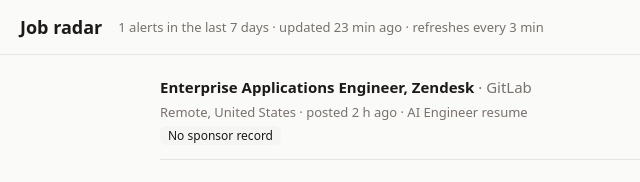
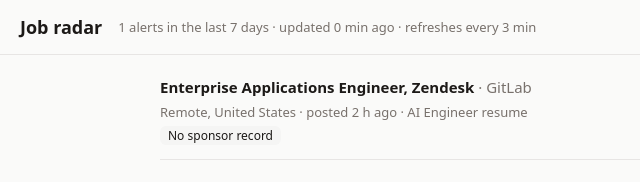
Before and after one commit to vedanthirekar/job-radar, a plain HTML site: page docs/index.html in a window 1280 px wide. Shown: the full height of the page, 0-640 px from the left. Drawn offline with Linux system fonts and the light colour scheme.

Commit message:
radar update seen jobs

```diff
--- a/docs/index.html
+++ b/docs/index.html
@@ -46,7 +46,7 @@
 <main id="list"></main>
 <script>
 const JOBS = [{"checked_at": "2026-11-27T00:01+00:00", "company": "GitLab", "title": "Enterprise Applications Engineer, Zendesk", "location": "Remote, United States", "url": "https://job-boards.greenhouse.io/gitlab/jobs/8961167002", "posted_at": "2026-11-26T23:18+00:00", "resume": "AI Engineer resume", "flags": "", "sponsor": "No sponsor record"}];
-const UPDATED = "2026-11-27T00:55+00:00";
+const UPDATED = "2026-11-27T01:18+00:00";
 let store = {};
 try { store = JSON.parse(localStorage.getItem("applied") || "{}"); } catch (e) {}
 const save = () => { try { localStorage.setItem("applied", JSON.stringify(store)); } catch (e) {} };
```
